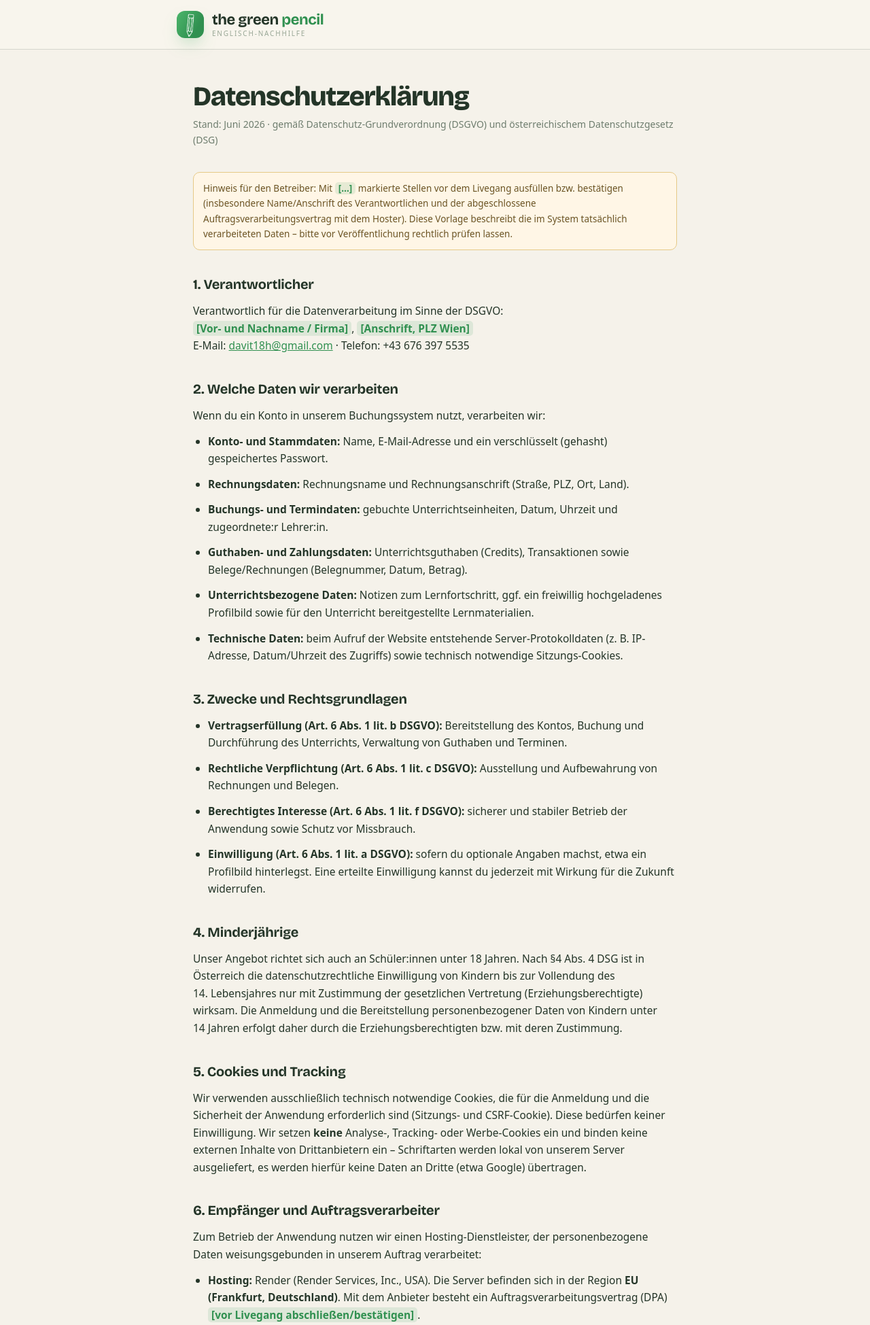
After one commit to jan-writes-codes/fluent, a Django app: page /datenschutz/ in a window 1280 px wide. The commit adds this page. Shown: the top 1949 px of the page at 68% size. Run offline with Django 4.2, Linux system fonts and the light colour scheme.

Commit message:
Address pre-launch GDPR items: self-hosted fonts, legal pages, unique passwords
Three data-protection fixes flagged for launch readiness:

1. Self-host the display font instead of loading Google Fonts from
   Google's CDN (login.html, app.html) — visitor IP addresses are no
   longer sent to Google on every page load. Removes the dead Google
   preconnects from the landing page too. The woff2 files were already
   bundled and used by the landing page.

2. Add public Impressum and Datenschutzerklärung pages (required under
   §5 ECG / §25 MedienG and GDPR Art. 13). New shared legal_base.html
   template, two views and routes, linked from the landing footer and
   the login page. The privacy notice documents the data actually
   processed, legal bases, the 7-year receipt retention (§132 BAO),
   Render as EU-hosted processor, minors/parental consent, and data
   subject rights. Operator-specific fields are marked as placeholders.

3. New students no longer get the shared default password "password".
   The server generates a unique random password per account and returns
   it once so the admin can hand it over (core/views.py + admin UI).

Also fixes the stale "Sign in" login assertion and adds regression tests
for the legal pages and unique-password behaviour.

Co-Authored-By: Claude Opus 4.8 <noreply@anthropic.com>
Claude-Session: https://claude.ai/code/session_01WgnokSFpxKW6YC17tDNMZ4

```diff
--- a/core/urls.py
+++ b/core/urls.py
@@ -5,6 +5,8 @@ urlpatterns = [
     path('', views.landing_view, name='landing'),
     path('app/', views.app_view, name='app'),
     path('login/', views.login_view, name='login'),
+    path('impressum/', views.impressum_view, name='impressum'),
+    path('datenschutz/', views.datenschutz_view, name='datenschutz'),
     path('api/login/', views.api_login),
     path('api/logout/', views.api_logout),
     path('api/bookings/', views.api_bookings),
--- a/core/views.py
+++ b/core/views.py
@@ -1,4 +1,5 @@
 import json
+import secrets
 from datetime import date
 from functools import wraps
 from django.shortcuts import render, redirect
@@ -302,6 +303,16 @@ def login_view(request):
     if request.user.is_authenticated:
         return redirect("app")
     return render(request, "login.html")
+
+
+def impressum_view(request):
+    # Public legal pages (Impressum / Offenlegung). Required under §5 ECG, §25 MedienG.
+    return render(request, "impressum.html")
+
+
+def datenschutz_view(request):
+    # Public privacy notice (Datenschutzerklärung). Required under GDPR Art. 13/14.
+    return render(request, "datenschutz.html")
 
 
 def app_view(request):
@@ -771,10 +782,14 @@ def api_users(request):
     import time as time_module
     data = parse_body(request)
     slug = "stu" + str(int(time_module.time() * 1000))[-8:]
+    # Each student gets a unique, unguessable temporary password — never a shared
+    # default. It is returned once (below) so the admin can hand it to the student;
+    # it is not stored in clear text and can't be read back afterwards.
+    temp_password = secrets.token_urlsafe(9)
     new_user = User.objects.create_user(
         username=slug,
         email=f"{slug}@fluent.at",
-        password="password",
+        password=temp_password,
         role="student",
         slug=slug,
         initials="NS",
@@ -784,7 +799,9 @@ def api_users(request):
     new_user.first_name = "New"
     new_user.last_name = "Student"
     new_user.save()
-    return JsonResponse(serialize_user(new_user))
+    payload = serialize_user(new_user)
+    payload["tempPassword"] = temp_password  # shown to the admin once, then discarded
+    return JsonResponse(payload)
 
 
 @require_http_methods(["PUT", "DELETE"])
--- /dev/null
+++ b/templates/datenschutz.html
@@ -0,0 +1,122 @@
+{% extends "legal_base.html" %}
+{% block title %}Datenschutzerklärung{% endblock %}
+{% block content %}
+<h1>Datenschutzerklärung</h1>
+<p class="updated muted">Stand: Juni 2026 · gemäß Datenschutz-Grundverordnung (DSGVO) und österreichischem Datenschutzgesetz (DSG)</p>
+
+<div class="todo">
+  Hinweis für den Betreiber: Mit <span class="placeholder">[…]</span> markierte Stellen vor dem
+  Livegang ausfüllen bzw. bestätigen (insbesondere Name/Anschrift des Verantwortlichen und der
+  abgeschlossene Auftragsverarbeitungsvertrag mit dem Hoster). Diese Vorlage beschreibt die im
+  System tatsächlich verarbeiteten Daten – bitte vor Veröffentlichung rechtlich prüfen lassen.
+</div>
+
+<h2>1. Verantwortlicher</h2>
+<p>
+  Verantwortlich für die Datenverarbeitung im Sinne der DSGVO:<br>
+  <span class="placeholder">[Vor- und Nachname / Firma]</span>,
+  <span class="placeholder">[Anschrift, PLZ Wien]</span><br>
+  E-Mail: <a href="mailto:davit18h@gmail.com">davit18h@gmail.com</a> · Telefon: +43 676 397 5535
+</p>
+
+<h2>2. Welche Daten wir verarbeiten</h2>
+<p>Wenn du ein Konto in unserem Buchungssystem nutzt, verarbeiten wir:</p>
+<ul>
+  <li><strong>Konto- und Stammdaten:</strong> Name, E-Mail-Adresse und ein verschlüsselt (gehasht) gespeichertes Passwort.</li>
+  <li><strong>Rechnungsdaten:</strong> Rechnungsname und Rechnungsanschrift (Straße, PLZ, Ort, Land).</li>
+  <li><strong>Buchungs- und Termindaten:</strong> gebuchte Unterrichtseinheiten, Datum, Uhrzeit und zugeordnete:r Lehrer:in.</li>
+  <li><strong>Guthaben- und Zahlungsdaten:</strong> Unterrichtsguthaben (Credits), Transaktionen sowie Belege/Rechnungen (Belegnummer, Datum, Betrag).</li>
+  <li><strong>Unterrichtsbezogene Daten:</strong> Notizen zum Lernfortschritt, ggf. ein freiwillig hochgeladenes Profilbild sowie für den Unterricht bereitgestellte Lernmaterialien.</li>
+  <li><strong>Technische Daten:</strong> beim Aufruf der Website entstehende Server-Protokolldaten (z.&nbsp;B. IP-Adresse, Datum/Uhrzeit des Zugriffs) sowie technisch notwendige Sitzungs-Cookies.</li>
+</ul>
+
+<h2>3. Zwecke und Rechtsgrundlagen</h2>
+<ul>
+  <li><strong>Vertragserfüllung (Art.&nbsp;6 Abs.&nbsp;1 lit.&nbsp;b DSGVO):</strong> Bereitstellung des Kontos, Buchung und Durchführung des Unterrichts, Verwaltung von Guthaben und Terminen.</li>
+  <li><strong>Rechtliche Verpflichtung (Art.&nbsp;6 Abs.&nbsp;1 lit.&nbsp;c DSGVO):</strong> Ausstellung und Aufbewahrung von Rechnungen und Belegen.</li>
+  <li><strong>Berechtigtes Interesse (Art.&nbsp;6 Abs.&nbsp;1 lit.&nbsp;f DSGVO):</strong> sicherer und stabiler Betrieb der Anwendung sowie Schutz vor Missbrauch.</li>
+  <li><strong>Einwilligung (Art.&nbsp;6 Abs.&nbsp;1 lit.&nbsp;a DSGVO):</strong> sofern du optionale Angaben machst, etwa ein Profilbild hinterlegst. Eine erteilte Einwilligung kannst du jederzeit mit Wirkung für die Zukunft widerrufen.</li>
+</ul>
+
+<h2>4. Minderjährige</h2>
+<p>
+  Unser Angebot richtet sich auch an Schüler:innen unter 18 Jahren. Nach §4 Abs.&nbsp;4 DSG ist in
+  Österreich die datenschutzrechtliche Einwilligung von Kindern bis zur Vollendung des 14.&nbsp;Lebensjahres
+  nur mit Zustimmung der gesetzlichen Vertretung (Erziehungsberechtigte) wirksam. Die Anmeldung und die
+  Bereitstellung personenbezogener Daten von Kindern unter 14&nbsp;Jahren erfolgt daher durch die
+  Erziehungsberechtigten bzw. mit deren Zustimmung.
+</p>
+
+<h2>5. Cookies und Tracking</h2>
+<p>
+  Wir verwenden ausschließlich technisch notwendige Cookies, die für die Anmeldung und die Sicherheit
+  der Anwendung erforderlich sind (Sitzungs- und CSRF-Cookie). Diese bedürfen keiner Einwilligung.
+  Wir setzen <strong>keine</strong> Analyse-, Tracking- oder Werbe-Cookies ein und binden keine externen
+  Inhalte von Drittanbietern ein – Schriftarten werden lokal von unserem Server ausgeliefert, es werden
+  hierfür keine Daten an Dritte (etwa Google) übertragen.
+</p>
+
+<h2>6. Empfänger und Auftragsverarbeiter</h2>
+<p>
+  Zum Betrieb der Anwendung nutzen wir einen Hosting-Dienstleister, der personenbezogene Daten
+  weisungsgebunden in unserem Auftrag verarbeitet:
+</p>
+<ul>
+  <li>
+    <strong>Hosting:</strong> Render (Render Services, Inc., USA). Die Server befinden sich in der
+    Region <strong>EU (Frankfurt, Deutschland)</strong>. Mit dem Anbieter besteht ein
+    Auftragsverarbeitungsvertrag (DPA) <span class="placeholder">[vor Livegang abschließen/bestätigen]</span>.
+  </li>
+</ul>
+<p>
+  Eine darüber hinausgehende Weitergabe an Dritte erfolgt nicht, außer wir sind gesetzlich dazu
+  verpflichtet.
+</p>
+
+<h2>7. Übermittlung in Drittländer</h2>
+<p>
+  Die Daten werden in der EU gehostet. Da es sich beim Hosting-Anbieter um ein US-Unternehmen handelt,
+  kann ein Zugriff aus einem Drittland (USA) nicht vollständig ausgeschlossen werden. Eine etwaige
+  Übermittlung wird durch geeignete Garantien abgesichert (EU-Standardvertragsklauseln gemäß
+  Art.&nbsp;46 DSGVO bzw. eine Zertifizierung nach dem EU-US Data Privacy Framework).
+</p>
+
+<h2>8. Speicherdauer</h2>
+<ul>
+  <li>Konto-, Buchungs- und Unterrichtsdaten: bis zur Löschung deines Kontos bzw. solange dies für den Unterricht erforderlich ist.</li>
+  <li>Rechnungen und Belege: aufgrund gesetzlicher Aufbewahrungspflicht (§132 BAO) <strong>sieben Jahre</strong>. Bei einer Kontolöschung werden personenbezogene Daten entfernt; gesetzlich aufzubewahrende Belegdaten bleiben für die Dauer der Aufbewahrungsfrist gespeichert und werden danach gelöscht.</li>
+  <li>Technische Protokolldaten: nur kurzzeitig zur Sicherstellung des Betriebs.</li>
+</ul>
+
+<h2>9. Deine Rechte</h2>
+<p>Dir stehen hinsichtlich deiner personenbezogenen Daten folgende Rechte zu:</p>
+<ul>
+  <li>Auskunft (Art.&nbsp;15 DSGVO)</li>
+  <li>Berichtigung (Art.&nbsp;16 DSGVO)</li>
+  <li>Löschung (Art.&nbsp;17 DSGVO)</li>
+  <li>Einschränkung der Verarbeitung (Art.&nbsp;18 DSGVO)</li>
+  <li>Datenübertragbarkeit (Art.&nbsp;20 DSGVO)</li>
+  <li>Widerspruch gegen die Verarbeitung (Art.&nbsp;21 DSGVO)</li>
+  <li>Widerruf einer erteilten Einwilligung mit Wirkung für die Zukunft</li>
+</ul>
+<p>
+  Zur Ausübung deiner Rechte genügt eine Nachricht an
+  <a href="mailto:davit18h@gmail.com">davit18h@gmail.com</a>.
+</p>
+<p>
+  Außerdem hast du das Recht auf Beschwerde bei der Aufsichtsbehörde:<br>
+  <strong>Österreichische Datenschutzbehörde</strong>, Barichgasse 40–42, 1030 Wien,
+  <a href="mailto:dsb@dsb.gv.at">dsb@dsb.gv.at</a>, <a href="https://www.dsb.gv.at" rel="noopener">www.dsb.gv.at</a>.
+</p>
+
+<h2>10. Datensicherheit</h2>
+<p>
+  Die Übertragung erfolgt verschlüsselt über HTTPS/TLS. Passwörter werden ausschließlich in gehashter
+  Form gespeichert. Der Zugriff auf personenbezogene Daten ist rollenbasiert beschränkt: Schüler:innen
+  sehen nur ihre eigenen Daten.
+</p>
+
+<p class="muted" style="margin-top:28px;font-size:14px;">
+  Siehe auch unser <a href="{% url 'impressum' %}">Impressum</a>.
+</p>
+{% endblock %}
--- a/templates/landing.html
+++ b/templates/landing.html
@@ -67,8 +67,6 @@
   ]
 }
 </script>
-<link rel="preconnect" href="https://fonts.googleapis.com">
-<link rel="preconnect" href="https://fonts.gstatic.com" crossorigin="">
 <style>/* vietnamese */
 @font-face {
   font-family: 'Bricolage Grotesque';
@@ -523,6 +521,7 @@
             <div class="wordmark">fluent<span>.</span></div>
           </a>
           <div class="foot-legal">Englisch-Nachhilfe mit Davit Hovakimyan · Wien, Österreich</div>
+          <div class="foot-legal" style="margin-top:8px;"><a href="{% url 'impressum' %}" style="color:var(--c1);text-decoration:none;">Impressum</a> · <a href="{% url 'datenschutz' %}" style="color:var(--c1);text-decoration:none;">Datenschutz</a></div>
         </div>
         <div class="foot-contact">
           <a href="mailto:davit18h@gmail.com"><svg viewBox="0 0 24 24" fill="none" stroke="currentColor" stroke-width="1.8"><rect x="3" y="5" width="18" height="14" rx="2"></rect><path d="M3 7l9 6 9-6"></path></svg>davit18h@gmail.com</a>
--- /dev/null
+++ b/templates/legal_base.html
@@ -0,0 +1,88 @@
+{% load static %}
+<!DOCTYPE html>
+<html lang="de">
+<head>
+<meta charset="UTF-8" />
+<meta name="viewport" content="width=device-width, initial-scale=1.0" />
+<meta name="robots" content="noindex" />
+<title>{% block title %}{% endblock %} · The Green Pencil</title>
+<style>
+  /* Self-hosted display font — no external CDN, no data sent to third parties. */
+  @font-face {
+    font-family: 'Bricolage Grotesque'; font-style: normal; font-weight: 400 800;
+    font-display: swap; src: url("{% static 'fonts/font3.woff2' %}") format('woff2');
+    unicode-range: U+0000-00FF, U+0131, U+0152-0153, U+02BB-02BC, U+02C6, U+02DA, U+02DC, U+0304, U+0308, U+0329, U+2000-206F, U+20AC, U+2122, U+2191, U+2193, U+2212, U+2215, U+FEFF, U+FFFD;
+  }
+  @font-face {
+    font-family: 'Bricolage Grotesque'; font-style: normal; font-weight: 400 800;
+    font-display: swap; src: url("{% static 'fonts/font2.woff2' %}") format('woff2');
+    unicode-range: U+0100-02BA, U+02BD-02C5, U+02C7-02CC, U+02CE-02D7, U+02DD-02FF, U+0304, U+0308, U+0329, U+1D00-1DBF, U+1E00-1E9F, U+1EF2-1EFF, U+2020, U+20A0-20AB, U+20AD-20C0, U+2113, U+2C60-2C7F, U+A720-A7FF;
+  }
+  :root {
+    --bg: #f5f2ea; --ink: #243528; --muted: #6e7d6e; --faint: #9aa897;
+    --line: rgba(36,53,40,0.16); --c1: #309050; --accent: var(--c1);
+    --font-display: "Bricolage Grotesque", ui-sans-serif, system-ui, sans-serif;
+    --font-body: ui-sans-serif, system-ui, -apple-system, "Segoe UI", Helvetica, Arial, sans-serif;
+  }
+  * { box-sizing: border-box; margin: 0; padding: 0; }
+  body { font-family: var(--font-body); background: var(--bg); color: var(--ink);
+    -webkit-font-smoothing: antialiased; line-height: 1.65; }
+  .wrap { max-width: 760px; margin: 0 auto; padding: 0 24px; }
+
+  header.top { border-bottom: 1px solid var(--line); background: rgba(251,248,241,0.6); }
+  .top-in { display: flex; align-items: center; padding: 16px 0; }
+  .brand { display: flex; align-items: center; gap: 12px; text-decoration: none; color: var(--ink); }
+  .mark { width: 40px; height: 40px; border-radius: 12px; overflow: hidden; display: grid; place-items: center;
+    background: linear-gradient(120deg, #4cb56b 0%, var(--c1) 72%); box-shadow: 0 12px 26px -10px rgba(58,165,92,0.55); }
+  .mark img { width: 18px; height: auto; filter: brightness(0) invert(1); transform: translateY(-1px); }
+  .wordmark { font-family: var(--font-display); font-weight: 700; font-size: 22px; letter-spacing: -0.02em; line-height: 1; }
+  .wordmark span { color: var(--accent); }
+  .wordmark .sub { display: block; font-family: var(--font-body); font-size: 10px; font-weight: 400;
+    letter-spacing: 0.18em; text-transform: uppercase; color: var(--faint); margin-top: 4px; }
+
+  main { padding: 48px 0 72px; }
+  h1 { font-family: var(--font-display); font-weight: 800; font-size: clamp(28px, 5vw, 40px);
+    letter-spacing: -0.03em; line-height: 1.05; margin-bottom: 8px; }
+  .updated { color: var(--faint); font-size: 14px; margin-bottom: 36px; }
+  h2 { font-family: var(--font-display); font-weight: 700; font-size: 20px; letter-spacing: -0.01em;
+    margin: 34px 0 10px; }
+  h3 { font-weight: 600; font-size: 16px; margin: 20px 0 6px; }
+  p, li { font-size: 15.5px; color: var(--ink); margin-bottom: 12px; }
+  ul { padding-left: 22px; margin-bottom: 12px; }
+  a { color: var(--c1); }
+  .muted { color: var(--muted); }
+  .todo { background: #fff6e6; border: 1px solid #e6c987; border-radius: 10px; padding: 12px 14px;
+    font-size: 13.5px; color: #6b5424; margin: 18px 0; }
+  .placeholder { background: rgba(48,144,80,0.12); border-radius: 5px; padding: 0 5px;
+    font-style: normal; color: var(--c1); font-weight: 600; }
+
+  footer.foot { border-top: 1px solid var(--line); padding: 28px 0; }
+  .foot-in { display: flex; flex-wrap: wrap; gap: 16px; justify-content: space-between; font-size: 14px; }
+  .foot-in a { color: var(--muted); text-decoration: none; }
+  .foot-in a:hover { color: var(--c1); }
+</style>
+</head>
+<body>
+  <header class="top">
+    <div class="wrap top-in">
+      <a class="brand" href="/">
+        <div class="mark"><img src="{% static 'pencil-mark.png' %}" alt="" /></div>
+        <div class="wordmark">the green <span>pencil</span><span class="sub">Englisch-Nachhilfe</span></div>
+      </a>
+    </div>
+  </header>
+
+  <main>
+    <div class="wrap">
+      {% block content %}{% endblock %}
+    </div>
+  </main>
+
+  <footer class="foot">
+    <div class="wrap foot-in">
+      <a href="/">← Zur Startseite</a>
+      <span><a href="{% url 'impressum' %}">Impressum</a> &nbsp;·&nbsp; <a href="{% url 'datenschutz' %}">Datenschutz</a></span>
+    </div>
+  </footer>
+</body>
+</html>
```
Also changed, not shown: core/tests.py (+25 -1 lines), templates/app.html (+14 -5 lines), templates/impressum.html (added, +62 -0 lines), templates/login.html (+17 -3 lines).
